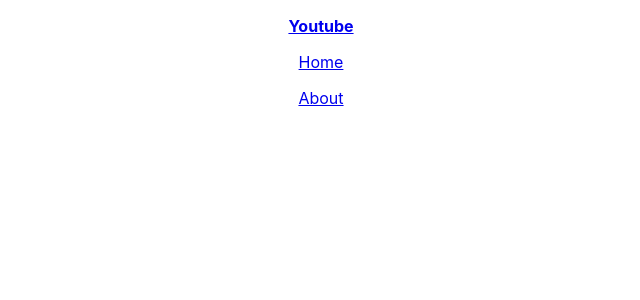
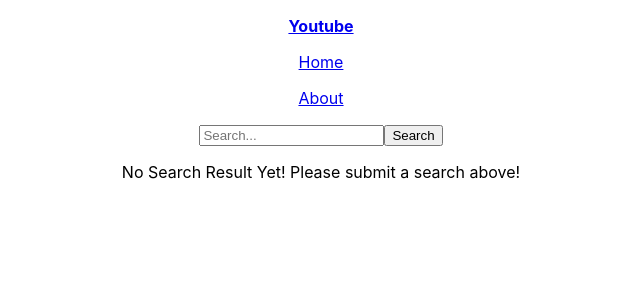
Before and after one commit to pjungjs/youtube-clone-project, a React (Create React App) app: page / in a window 1280 px wide. Shown: the top 300 px of the page, without its empty margins (319-959 px from the left). Built offline with nearby package versions, Linux system fonts and the light colour scheme; the HTML template or start-up script is replaced by a standard one.

Commit message:
added search bar on home.jsx file.

```diff
--- a/src/components/pages/Home.jsx
+++ b/src/components/pages/Home.jsx
@@ -1,6 +1,34 @@
+import { useState } from "react";
 
 export default function Home() {
+  const [title, setTitle] = useState("");
+  const [searchToggle, setSearchToggle] = useState(false);
+
+  function updateSearch(event) {
+    const searchResult = event.target.value;
+    if (!searchResult) {
+      setSearchToggle(false);
+    }
+    setTitle(searchResult);
+  }
+
+  function handleSearch(event) {
+    event.preventDefault();
+    setSearchToggle(true);
+  }
+
   return (
-    <></>
+    <>
+      <form onSubmit={handleSearch}>
+        <input type="text" id="search" placeholder="Search..." value={title} onChange={updateSearch} />
+        <button  type="submit">Search</button>
+      </form>
+
+      {
+        !searchToggle
+        ? <p className="noSearch">No Search Result Yet! Please submit a search above!</p>
+        : "here goes the VideosList component"
+      }
+    </>
   );
 }
```
